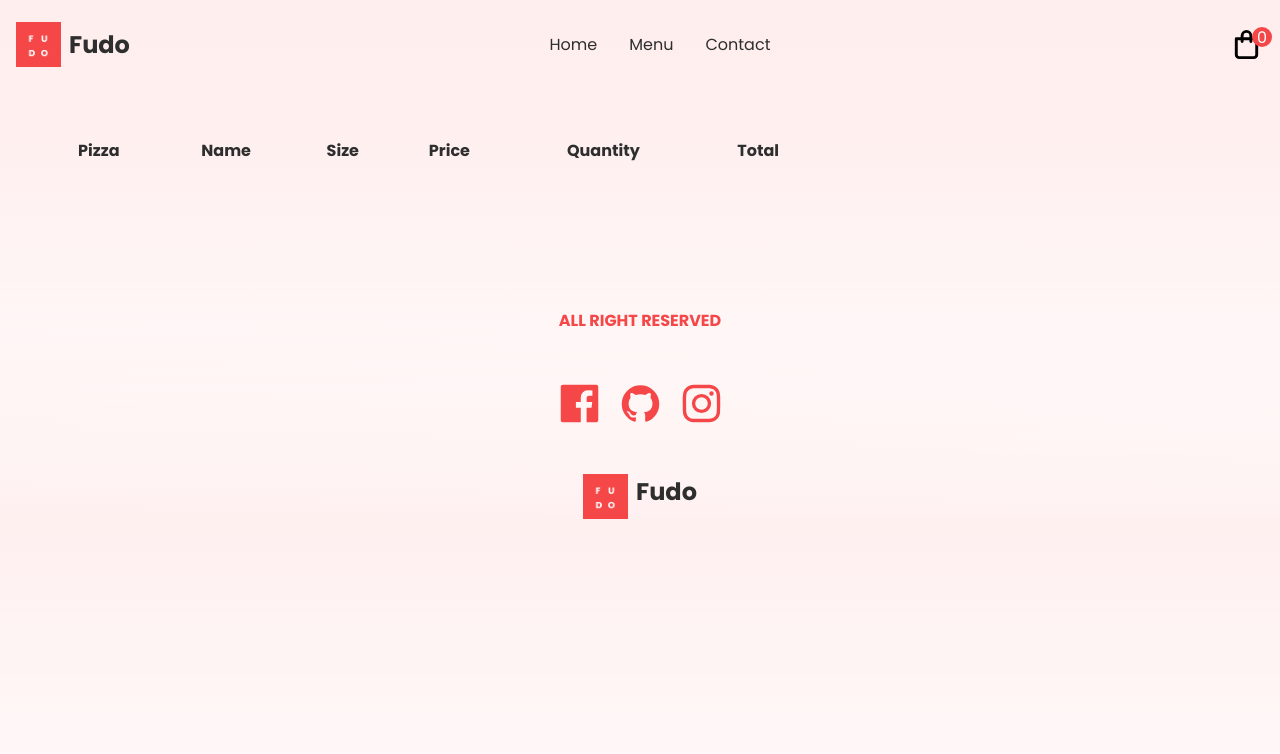
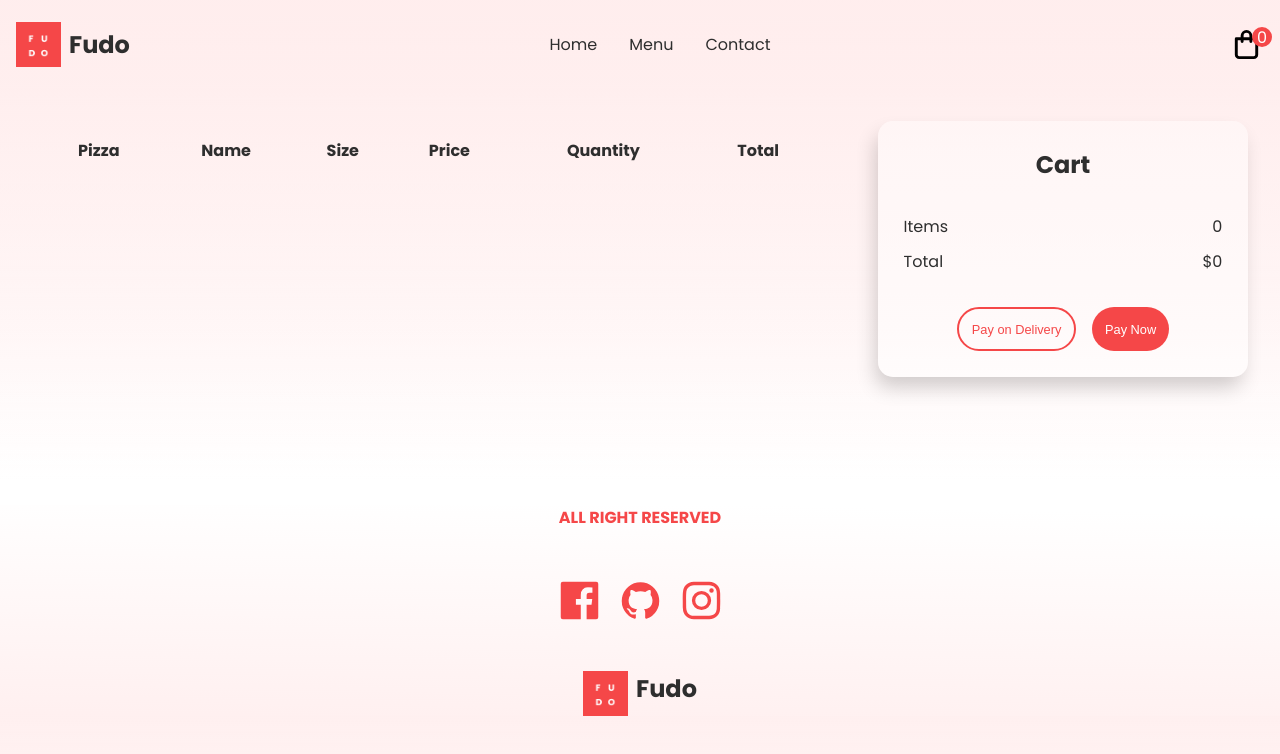
Before and after one commit to Sha7hid/Food-Ordering-App, a Next.js app in the folder foody/: page /cart in a window 1280 px wide. Shown: the top 754 px of the page. Built offline with nearby package versions, Linux system fonts and the light colour scheme.

Commit message:
6-04-23 edit morning

```diff
--- a/foody/src/components/Header.jsx
+++ b/foody/src/components/Header.jsx
@@ -1,19 +1,19 @@
-import Image from 'next/image'
-import styles from '../styles/Header.module.css'
-import Logo from 'public/Logo.png'
-import {UilShoppingBag} from '@iconscout/react-unicons'
- import   useStore  from '../../store/store';
-import Link from 'next/link';
+import Image from "next/image";
+import styles from "../styles/Header.module.css";
+import Logo from "public/Logo.png";
+import { UilShoppingBag } from "@iconscout/react-unicons";
+import useStore from "../../store/store";
+import Link from "next/link";
 export default function Header() {
   // state in terminal
-  const state = useStore((state)=> state)
-  console.log(state)
-  const items = useStore((state)=> state.cart.pizzas.length)
-  return(
+  const state = useStore((state) => state);
+  console.log(state);
+  const items = useStore((state) => state.cart.pizzas.length);
+  return (
     <div className={styles.header}>
       {/* logo side */}
       <div className={styles.logo}>
-        <Image src={Logo} height={45} width={45} alt=""/>
+        <Image src={Logo} height={45} width={45} alt="" />
         <span>Fudo</span>
       </div>
       {/* menu side */}
@@ -24,17 +24,13 @@ export default function Header() {
       </ul>
       {/* right side */}
       <div className={styles.rightSide}>
-<Link href='/cart'>
+        <Link href="/cart">
           <div className={styles.cart}>
-          <UilShoppingBag size={35} color="2E2E2E"/>
-          <div className={styles.badge}>
-            {items}
+            <UilShoppingBag size={35} color="2E2E2E" />
+            <div className={styles.badge}>{items}</div>
+          </div>
+        </Link>
       </div>
     </div>
-</Link>
-
-
-       </div>
-    </div>
-  )
-};
+  );
+}
--- a/foody/src/pages/cart.js
+++ b/foody/src/pages/cart.js
@@ -1,11 +1,26 @@
 import Layout from "@/components/Layout";
 import { urlFor } from "lib/client";
 import Image from "next/image";
-import styles from '../styles/Cart.module.css'
+import styles from "../styles/Cart.module.css";
 import useStore from "store/store";
-export default function Cart()  {
-    const CartData = useStore((state)=> state.cart)
-  return(
+import toast, { Toaster } from "react-hot-toast";
+import { useState } from "react";
+export default function Cart() {
+  const CartData = useStore((state) => state.cart);
+  const removePizza = useStore((state) => state.removePizza);
+  const [PaymentMethod, setPaymentMethod] = useState(null);
+  const handleRemove = (i) => {
+    removePizza(i);
+    toast.error("Item Removed");
+  };
+  const total = () =>
+    CartData.pizzas.reduce((a, b) => a + b.quantity * b.price, 0);
+  const handleOnDelivery = () => {
+    setPaymentMethod(0);
+    typeof window !== 'undefined' && localStorage.setItem("total", total());
+
+  };
+  return (
     <Layout>
       <div className={styles.container}>
         {/* details */}
@@ -21,54 +36,66 @@ export default function Cart()  {
               <th></th>
             </thead>
             <tbody className={styles.tbody}>
-{CartData.pizzas.length > 0 && CartData.pizzas.map((pizza, i)=>{
-   const src = urlFor(pizza.image).url()
+              {CartData.pizzas.length > 0 &&
+                CartData.pizzas.map((pizza, i) => {
+                  const src = urlFor(pizza.image).url();
                   return (
                     <tr key={i}>
-<td>
-    <Image loader={() => src}
+                      <td className={styles.imageTd}>
+                        <Image
+                          loader={() => src}
                           src={src}
-    className= {styles.imageTd}
                           alt=""
                           objectFit="cover"
                           width={85}
-    height={85}/>
+                          height={85}
+                        />
                       </td>
+                      <td>{pizza.name}</td>
                       <td>
-  {pizza.name}
+                        {pizza.size === 0
+                          ? "Small"
+                          : pizza.size === 1
+                          ? "Medium"
+                          : "Large"}
                       </td>
-<td>
-  {
-    pizza.size === 0 ?
-    "Small" :
-    pizza.size === 1 ?
-    "Medium" :
-    "Large"
-  }
-</td>
-<td>
-  {pizza.price}
-</td>
-<td>
-  {pizza.quantity}
-</td>
-<td>
-  {pizza.price * pizza.quantity}
-</td>
+                      <td>{pizza.price}</td>
+                      <td>{pizza.quantity}</td>
+                      <td>{pizza.price * pizza.quantity}</td>
                       <td
-style={{color: "var(--themeRed)", cursor:"pointer"}}>
+                        style={{ color: "var(--themeRed)", cursor: "pointer" }}
+                        onClick={() => handleRemove(i)}
+                      >
                         x
                       </td>
-    </tr>)
+                    </tr>
+                  );
                 })}
             </tbody>
           </table>
         </div>
         {/* summary */}
         <div className={styles.cart}>
-
+          <span>Cart</span>
+          <div className={styles.CartDetails}>
+            <div>
+              <span>Items</span>
+              <span>{CartData.pizzas.length}</span>
+            </div>
+            <div>
+              <span>Total</span>
+              <span>${total()}</span>
             </div>
           </div>
+          <div className={styles.buttons}>
+            <button className="btn" onClick={handleOnDelivery}>
+              Pay on Delivery
+            </button>
+            <button className="btn">Pay Now</button>
+          </div>
+        </div>
+      </div>
+      <Toaster />
     </Layout>
-  )
+  );
 }
--- a/foody/src/styles/Cart.module.css
+++ b/foody/src/styles/Cart.module.css
@@ -1,20 +1,58 @@
-.container{
+.container {
   padding: 2rem;
   display: grid;
   grid-template-columns: 2.2fr 1fr;
   gap: 2rem;
 }
-.table{
+.table {
   width: 100%;
   border-collapse: separate;
   border-spacing: 1rem;
 }
-.tbody>tr>td{
+.tbody > tr > td {
   text-align: center;
 }
-.tbody>tr>:nth-child(2){
+.tbody > tr > :nth-child(2) {
   width: 15%;
 }
-.imageTd>span>img{
+.imageTd > img {
   border-radius: 1rem;
 }
+.cart {
+  display: flex;
+  flex-direction: column;
+  align-items: center;
+  justify-content: space-between;
+  height: 16rem;
+  padding: 1.6rem;
+  background-color: var(--cartBack);
+  box-shadow: var(--shadow);
+  border-radius: 15px;
+}
+.cart > span {
+  font-weight: bold;
+  font-size: 1.5rem;
+}
+.CartDetails {
+  width: 100%;
+  display: flex;
+  flex-direction: column;
+  gap: 0.6rem;
+}
+.CartDetails>div{
+    display: flex;
+    justify-content: space-between;
+}
+.buttons{
+    display: flex;
+    gap: 1rem;
+}
+.buttons>*{
+    font-size: 0.8rem;
+    padding: 0.8rem;
+}
+.buttons>:nth-child(1){
+    background-color: transparent;
+    color: var(--themeRed);
+    border: 2px solid var(--themeRed);
+}
--- a/foody/store/store.js
+++ b/foody/store/store.js
@@ -15,6 +15,14 @@ set((state)=> ({
 cart: {
     pizzas: [...state.cart.pizzas, data]
 }
+})),
+
+// Remove Pizza
+removePizza : (index) =>
+set((state)=> ({
+    cart : {
+        pizzas : state.cart.pizzas.filter((_,i)=> i !=index)
+    }
 }))
     })
 );
```
Also changed, not shown: foody/src/pages/pizza/[slug].js (+63 -41 lines). Lines whose indentation alone changed are shown as unchanged.
